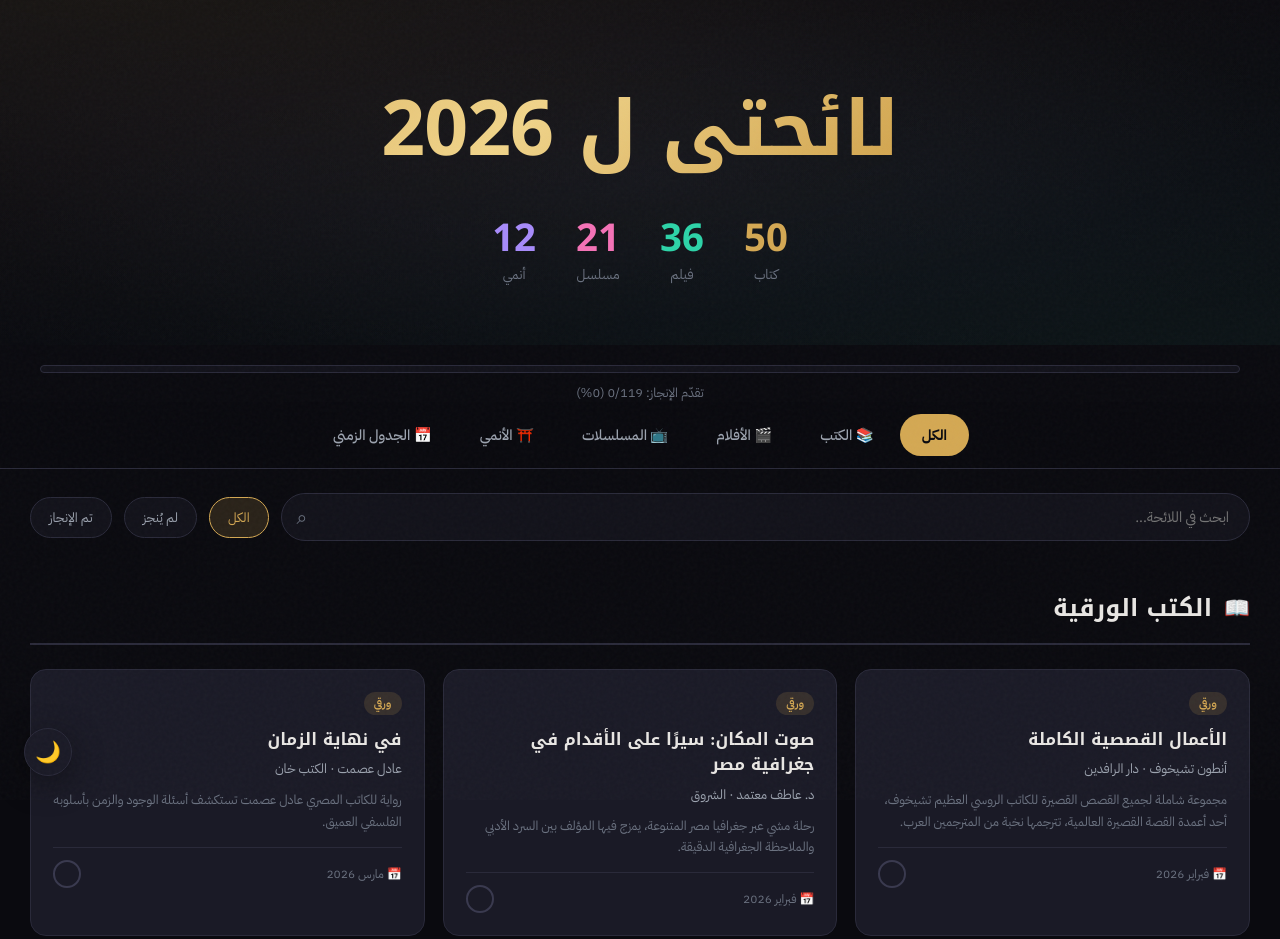
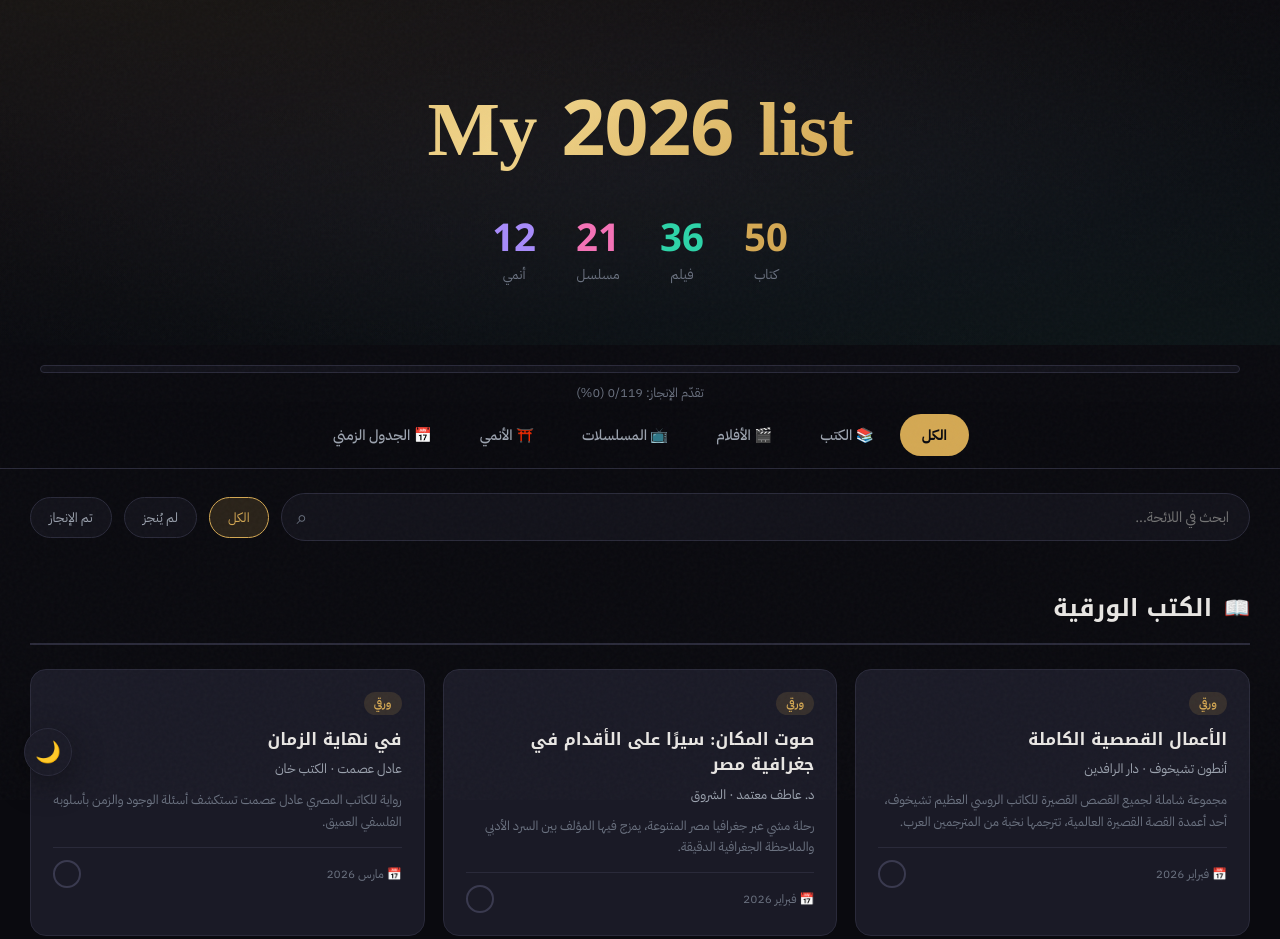
Before and after one commit to waleedmustafa971/My2026List, a plain HTML site: page index.html in a window 1280 px wide. Shown: the top 939 px of the page. Drawn offline with Linux system fonts and the light colour scheme.

Commit message:
Change page title and hero header to English

```diff
--- a/index.html
+++ b/index.html
@@ -3,7 +3,7 @@
 <head>
 <meta charset="UTF-8">
 <meta name="viewport" content="width=device-width, initial-scale=1.0">
-<title>لائحتي ل 2026</title>
+<title>My 2026 list</title>
 <link href="https://fonts.googleapis.com/css2?family=Noto+Kufi+Arabic:wght@400;600;700;800;900&family=Noto+Naskh+Arabic:wght@400;500;600;700&family=IBM+Plex+Sans+Arabic:wght@300;400;500;600;700&display=swap" rel="stylesheet">
 <style>
 :root {
@@ -802,7 +802,7 @@ body {
 <button class="theme-toggle" id="themeToggle" title="تبديل الوضع">🌙</button>
 
 <header class="hero">
-  <h1 class="hero-title"> لائحتي ل 2026</h1>
+  <h1 class="hero-title">My 2026 list</h1>
   <p class="hero-subtitle"  </p>
   <div class="hero-stats">
     <div class="stat">
```
